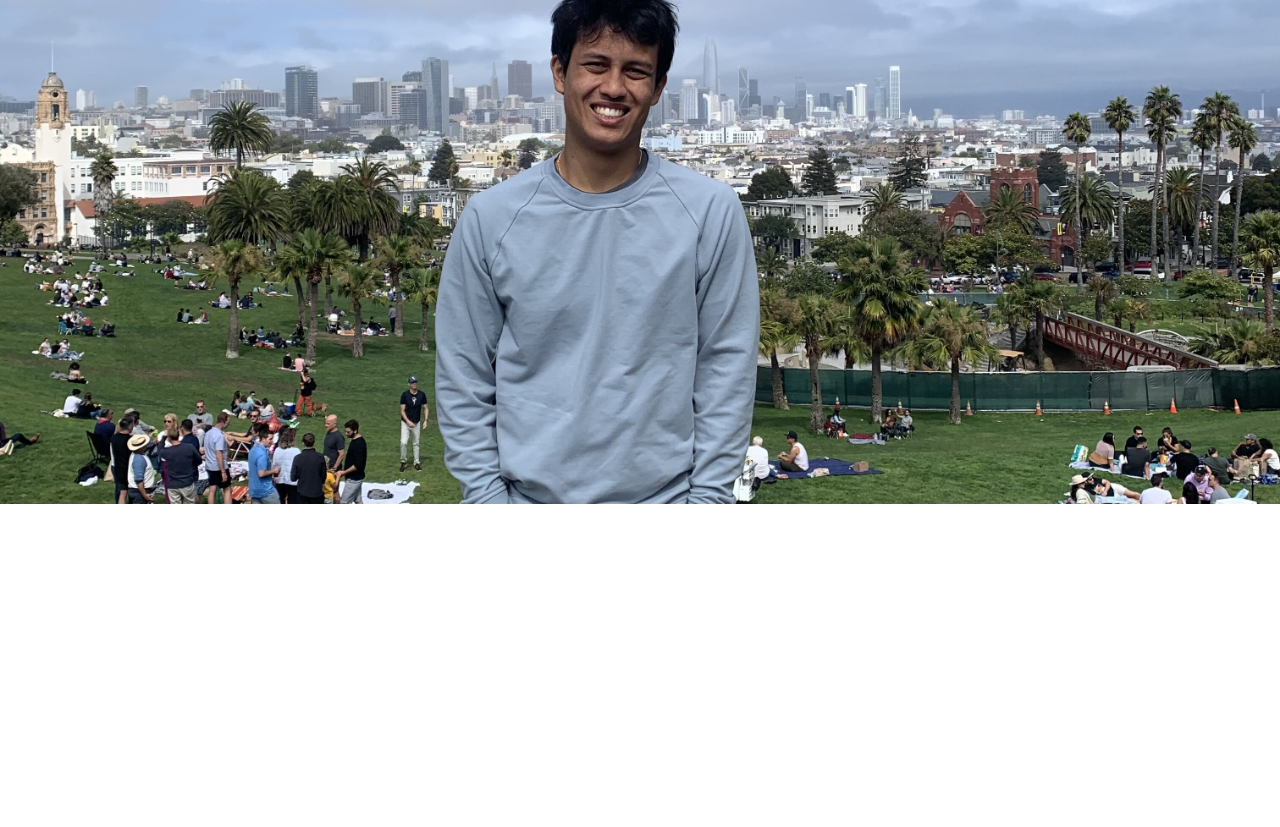
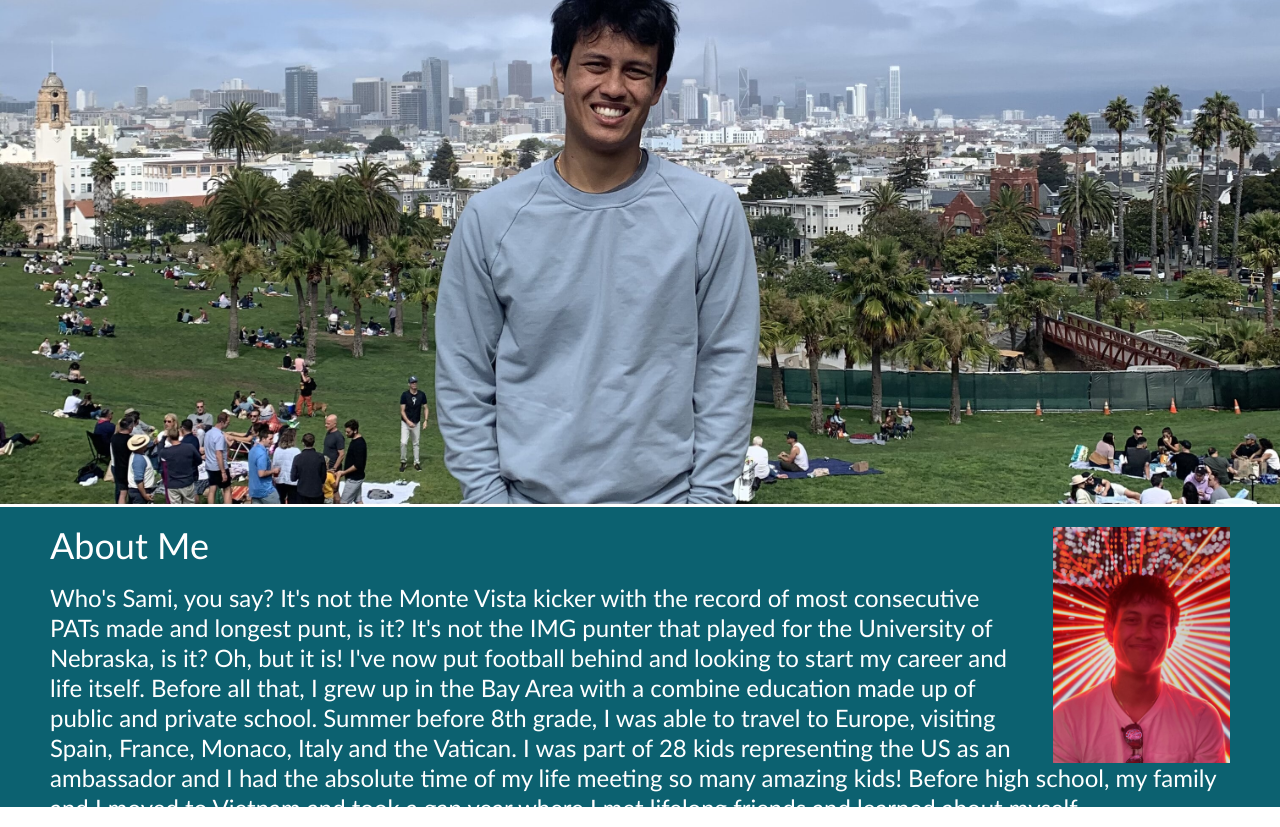
Before and after one commit to samikhawja/updated_portfolio_page, a plain HTML site: page index.html in a window 1280 px wide. Shown: the part 198-1025 px from the top of the page. Before the commit the page ends 800 px from the top, so only its background shows below. Drawn offline with nearby package versions, Linux system fonts and the light colour scheme.

Commit message:
added about me section

```diff
--- a/assets/css/style.css
+++ b/assets/css/style.css
@@ -8,3 +8,32 @@
     font-family: "OCR A Std", monospace;
     color: #1b1b1b;
 }
+
+.about_me {
+    margin-bottom: 20px;
+    padding: 50px;
+    height: 300px;
+    font-family: 'Gill Sans', 'Gill Sans MT', Calibri, 'Trebuchet MS', sans-serif;
+    background-color: #0C6170;
+    color: #ffffff;
+}
+
+.about_me img {
+    float: right;
+    margin-left: 25px;
+    width: 15%;
+    height: auto;
+    margin-top: -2.5%;
+}
+
+.about_me h2 {
+    margin-bottom: 20px;
+    font-size: 36px;
+    margin-top: -2.5%;
+}
+
+.about_me p {
+    font-size: 24px;
+    font-weight: lighter;
+    line-height: 30px;
+}
--- a/index.html
+++ b/index.html
@@ -29,6 +29,12 @@
         </header>
 
         <main>
+            <article class="about_me" id="about_me">
+                <img src="./assets/images/me2.jpg" alt="Photo of me with the San Francisco skyline"/>
+                <h2>About Me</h2>
+                <p> Who's Sami, you say? It's not the Monte Vista kicker with the record of most consecutive PATs made and longest punt, is it? It's not the IMG punter that played for the University of Nebraska, is it? Oh, but it is! I've now put football behind and looking to start my career and life itself. Before all that, I grew up in the Bay Area with a combine education made up of public and private school. Summer before 8th grade, I was able to travel to Europe, visiting Spain, France, Monaco, Italy and the Vatican. I was part of 28 kids representing the US as an ambassador and I had the absolute time of my life meeting so many amazing kids! Before high school, my family and I moved to Vietnam and took a gap year where I met lifelong friends and learned about myself.
+                </p>
+            </article>
 
         </main>
 
```
Also changed, not shown: assets/images/me2.jpg (added), 2 other files.
